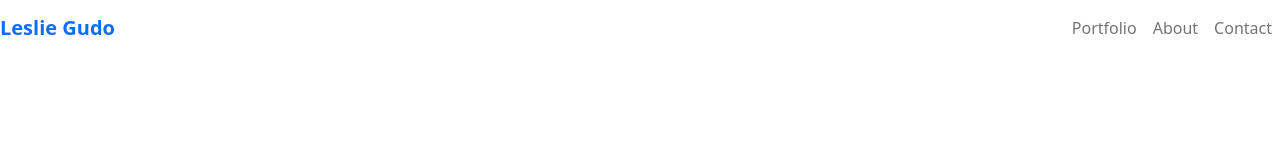
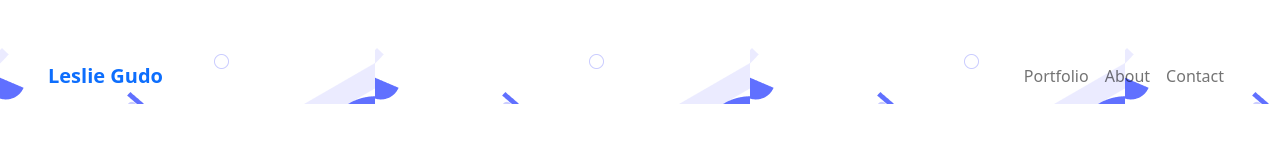
Before and after one commit to Leeoasis/Portfolio-prototype, a website: page index.html in a window 1280 px wide. Drawn offline with nearby package versions, Linux system fonts and the light colour scheme.

Commit message:
Add nav margin

```diff
--- a/index.html
+++ b/index.html
@@ -7,8 +7,10 @@
     <link rel="stylesheet" href="https://cdn.jsdelivr.net/npm/bootstrap@5.2.3/dist/css/bootstrap.min.css" integrity="sha384-rbsA2VBKQhggwzxH7pPCaAqO46MgnOM80zW1RWuH61DGLwZJEdK2Kadq2F9CUG65" crossorigin="anonymous"></head>
 <body>
     <main>
-        <header>
-            <nav class="navbar navbar-expand-md">
+        <header class="bg-image"
+        style="background-image: url('static/images/header-shapes\ mobile.png');"
+        height="">
+            <nav class="navbar navbar-expand-md m-5">
                 <a href="" class="navbar-brand">
                     <span class="fw-bold text-primary">
                         Leslie Gudo
```
